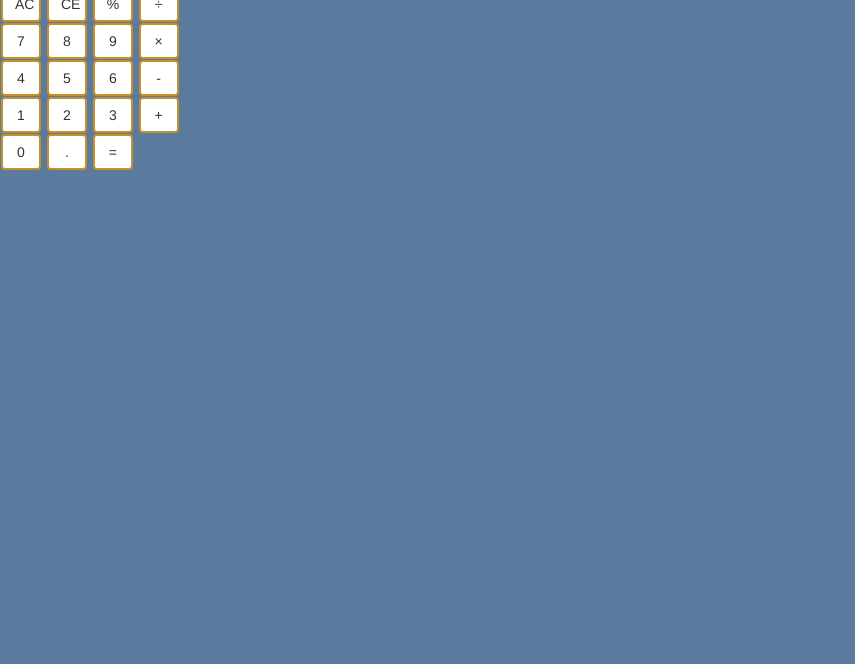
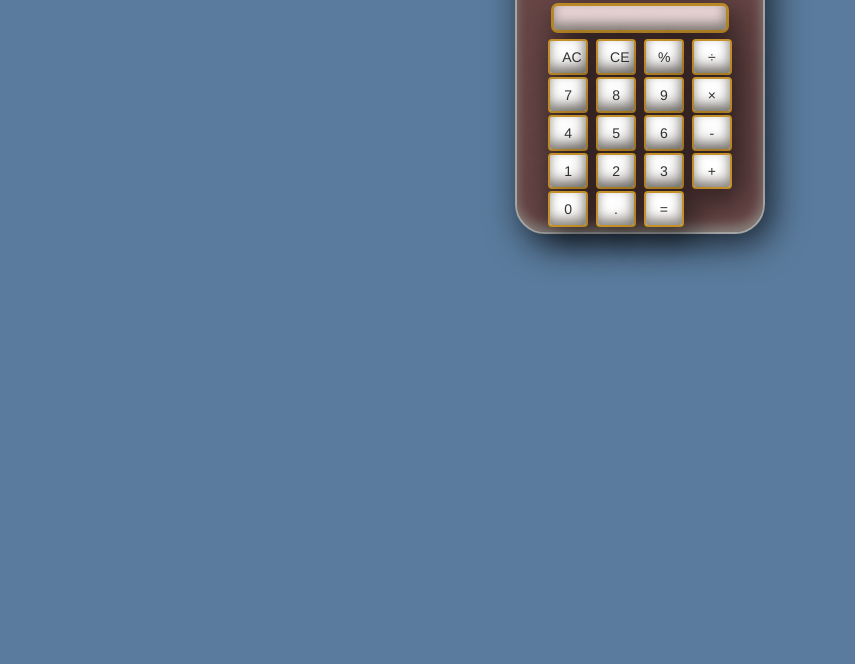
Before and after one commit to Strelts0v/Simple-JS-caclculator, a plain HTML site: page index.html in a window 1280 px wide. Shown: the part 136-800 px from the top of the page, without its empty margins (0-855 px from the left). Drawn offline with nearby package versions, Linux system fonts and the light colour scheme.

Commit message:
added specific design feautures

```diff
--- a/css/styles.css
+++ b/css/styles.css
@@ -3,11 +3,33 @@ body{
     color: azure !important;
 }
 
+.calculator{
+    margin: 40px 40px;
+    padding: 10px;
+    height: 330px;
+    width: 250px;
+    border: 2px solid #a6a6a6;
+    border-radius: 30px;
+    background: #684646;
+    box-shadow: 7px 10px 34px 1px rgba(0, 0, 0, 0.68), inset -1px -6px 12px 0.1px #89847e;
+}
+
+.header{
+    background: #89847e
+}
+
+.display{
+    background: rgb(231, 211, 211);
+    color: #684646;
+    box-shadow: 7px 10px 34px 1px rgba(0, 0, 0, 0.68), inset -1px -6px 12px 0.1px #89847e;
+}
+
 .button{
     width: 40px;
     padding: 2px;
-    margin: 1px;
+    margin: 2px;
     border: 2px solid #c3902a !important;
+    box-shadow: 7px 10px 34px 1px rgba(0, 0, 0, 0.68), inset -1px -6px 12px 0.1px #89847e;
 }
 
 .button-fake{
--- a/index.html
+++ b/index.html
@@ -13,7 +13,9 @@
   <meta name="viewport" content="width=device-width, initial-scale=1">
 </head>
 <body>
-  <div class=container-fluid calculator>
+<center>
+ <div class="calculator">
+  <div class="container-fluid">
       <div class="row">
           <div class="header">
               <h2>GV Industries</h2>
@@ -49,9 +51,12 @@
                     <div class="btn btn-default button calc-0">0</div>
                     <div class="btn btn-default button calc-dot">.</div>
                     <div class="btn btn-default button calc-equal">=</div>
+                    <div class="btn btn-default button button-fake"></div>
                 </div>
           </div>
       </div>
   </div>
+ </div>
+</center>
 </body>
 </html>
```
